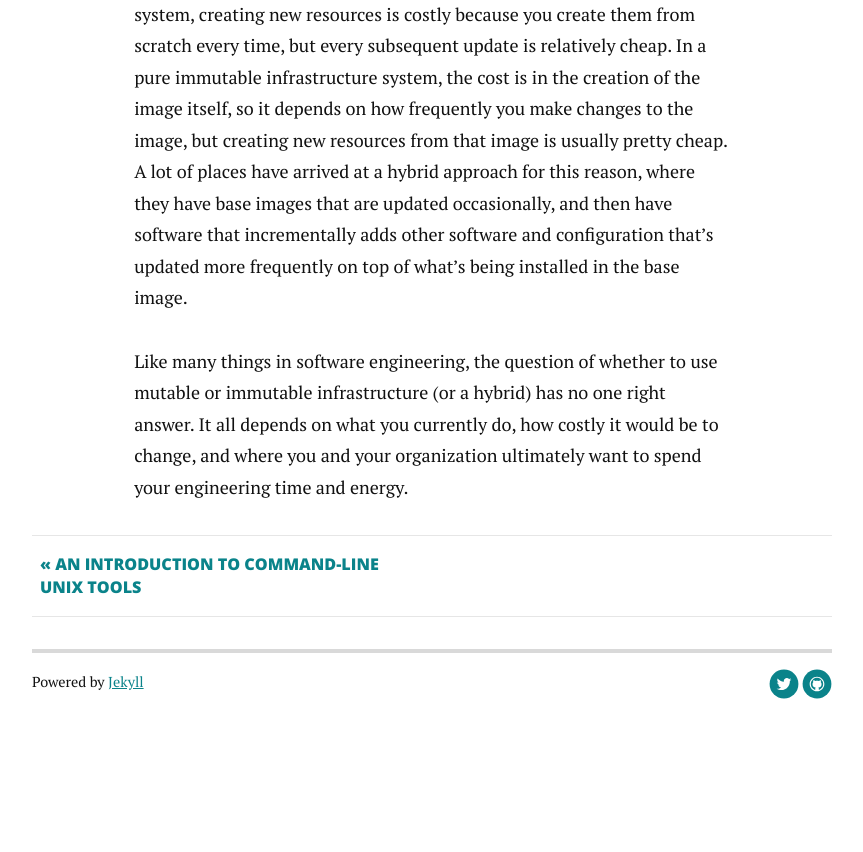
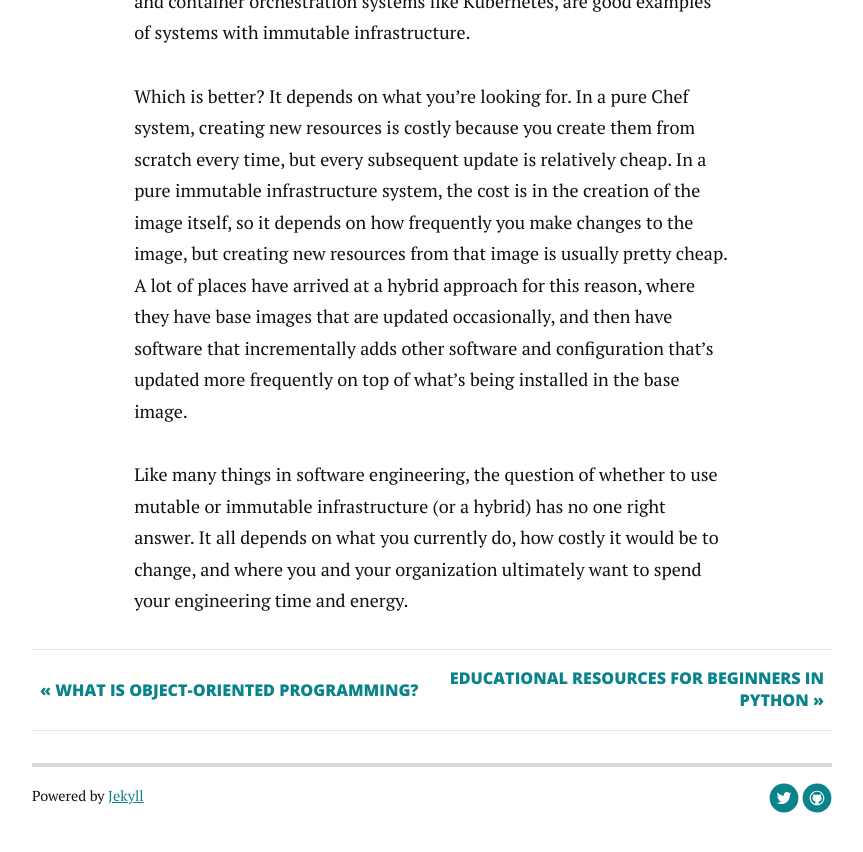
Before and after one commit to macroscopicentric/personal_site, a Jekyll site: the page built from _posts/2019-06-06-config-management.md, in a window 1280 px wide and 900 px high, scrolled down 5529 px. Shown: the top 852 px of the window, without its empty margins (208-1071 px from the left). Built offline with Jekyll 4.4.1, drawn with Linux system fonts in a browser that asks for light colours; nearby versions of some CDN libraries; our own code applies the rules of GitHub Pages for plain Markdown files; before the commit the page ends 6315 px from its top, so only the background shows below that; some of the changed text lies outside the part shown.

Commit message:
Formatting changes
Changed file names, updated possible categories, archived Twitter
post primarily intended for E to read.

```diff
--- a/_posts/2016-01-24-resources-for-beginners.markdown
+++ b/_posts/2016-01-24-resources-for-beginners.md
@@ -2,7 +2,7 @@
 layout: post
 title:  "Educational Resources for Beginners in Python"
 date:   2016-01-24 11:13:00
-categories: resources
+categories: intro_to_programming
 ---
 
 This list is mostly Python-specific since that's how I learned to program, but some of these resources are language-agnostic. Feel free to try some out and then drop them if they don't work for you! The important thing is that you're learning, so find a learning tool that fits your style and needs.
--- a/_posts/2019-06-06-config-management.markdown
+++ b/_posts/2019-06-06-config-management.md
@@ -1,3 +1,10 @@
+---
+layout: post
+title:  "What is Object-Oriented Programming?"
+date:   2016-01-23 16:17:00
+categories: intro_to_programming
+---
+
 # Configuration Management for Beginners
 ## Using Chef as an Example
 
```
Also changed, not shown: _drafts/on-rabbit-holes.md (renamed from _drafts/2016-01-24-on-rabbit-holes.markdown, +1 -1 lines), _posts/2016-01-23-object-oriented.md (renamed from _posts/2016-01-23-object-oriented.markdown, +1 -1 lines), _posts/2016-01-25-other-peoples-code.md (renamed from _posts/2016-01-25-other-peoples-code.markdown, +1 -1 lines), _posts/2016-09-01-unix-tools.md (+1 -1 lines), _archive/2016-05-02-twitter-lessons.md (renamed from _posts/2016-05-02-twitter-lessons.md), _posts/2015-04-15-how-to-support-diversity-advocates.md (renamed from _posts/2015-04-15-how-to-support-diversity-advocates.markdown), _posts/2015-09-16-quantifying-the-unquantifiable.md (renamed from _posts/2015-09-16-quantifying-the-unquantifiable.markdown).
